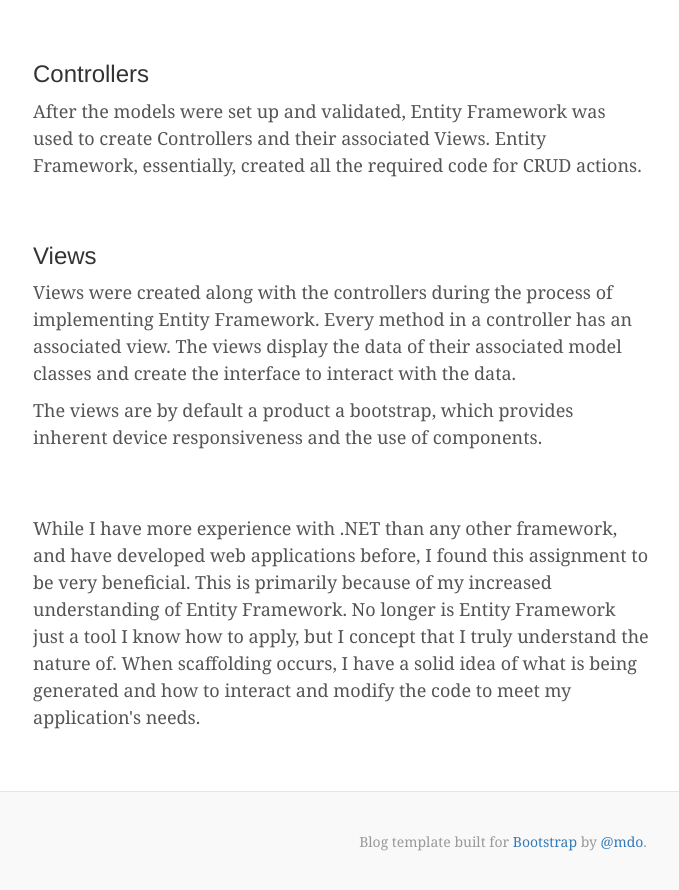
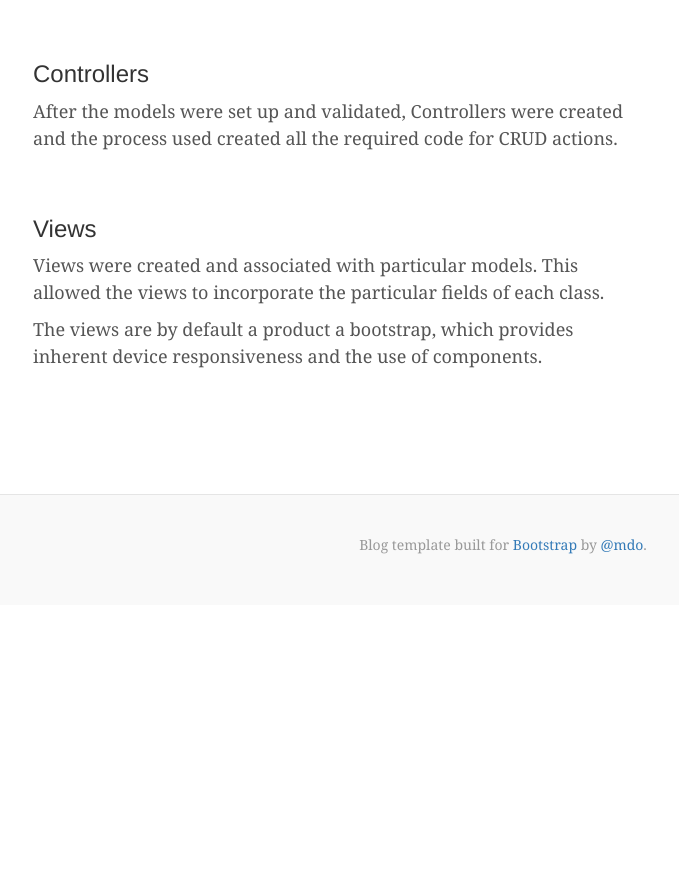
Before and after one commit to CodyAlanSanders/codyalansanders.github.io, a plain HTML site: page MVCAssignment.html in a window 1280 px wide. Shown: the part 696-1586 px from the top of the page, without its empty margins (137-816 px from the left). After the commit the page ends 1301 px from the top, so only its background shows below. Drawn offline with nearby package versions, Linux system fonts and the light colour scheme; files that its build step writes are made by us from their sources; a script that the page names is missing.

Commit message:
Changed Text
Minor changes.

```diff
--- a/MVCAssignment.html
+++ b/MVCAssignment.html
@@ -55,7 +55,7 @@
             <!--<p>This blog post shows a few different types of content that's supported and styled with Bootstrap. Basic typography, images, and code are all supported.</p>-->
             <hr>
 			<p>In this assignment, ASP.NET MVC is used to create a website for hotdog lovers everywhere! It allows users to create a profile that includes a biography and information about their hotdog experiences.</p>
-            <p>This page will explain how the different parts of the assignment- the models, views and controllers -were integrated.</p>
+				<p>This page will explain how the different parts of the assignment- the models, views and controllers -were integrated.</p>
 			<br/>
 			<br/>
 			<h3>Models</h2>
@@ -63,15 +63,14 @@
 			<br/>
 			<br/>
 			<h3>Controllers</h3>
-				<p>After the models were set up and validated, Entity Framework was used to create Controllers and their associated Views. Entity Framework, essentially, created all the required code for CRUD actions.</p>
+				<p>After the models were set up and validated, Controllers were created and the process used created all the required code for CRUD actions.</p>
 			<br/>
 			<br/>
 			<h3>Views</h3>
-				<p>Views were created along with the controllers during the process of implementing Entity Framework. Every method in a controller has an associated view. The views display the data of their associated model classes and create the interface to interact with the data.</p>
+				<p>Views were created and associated with particular models. This allowed the views to incorporate the particular fields of each class.</p>
 				<p>The views are by default a product a bootstrap, which provides inherent device responsiveness and the use of components.</p>
 			<br/>
 			<br/>
-			<p>While I have more experience with .NET than any other framework, and have developed web applications before, I found this assignment to be very beneficial. This is primarily because of my increased understanding of Entity Framework. No longer is Entity Framework just a tool I know how to apply, but I concept that I truly understand the nature of. When scaffolding occurs, I have a solid idea of what is being generated and how to interact and modify the code to meet my application's needs.</p>
 			</div><!-- /.blog-post -->
 
         </div><!-- /.blog-main -->
```
